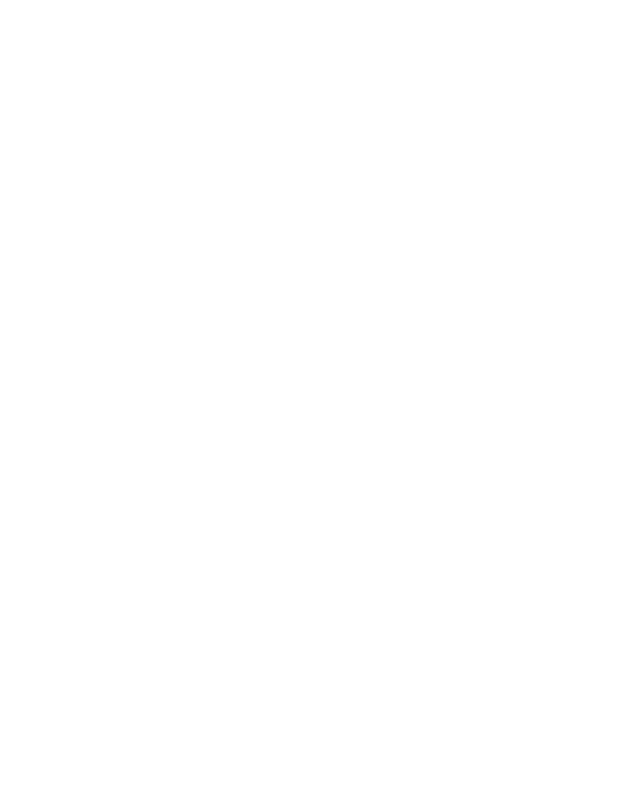
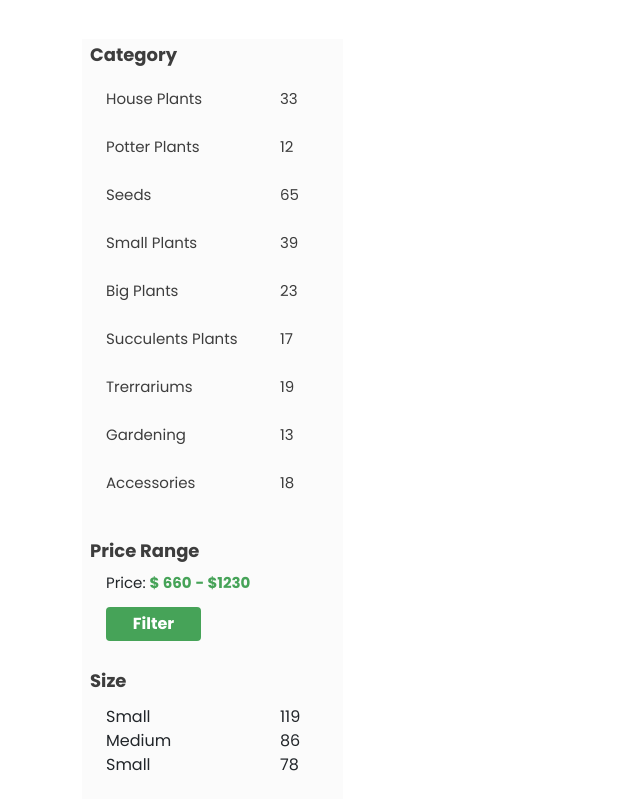
Before and after one commit to jobayerrahman93/ecommerce-greenshop, a React (Create React App) app: page / in a window 1280 px wide. Shown: the part 580-1379 px from the top of the page, without its empty margins (0-640 px from the left). Before the commit the page ends 800 px from the top, so only its background shows below. Built offline with nearby package versions, Linux system fonts and the light colour scheme.

Commit message:
left-category

```diff
--- a/src/Sections/HomeSection/ProductSection.css
+++ b/src/Sections/HomeSection/ProductSection.css
@@ -0,0 +1,43 @@
+.category-title {
+  font-weight: 700;
+  font-size: 18px;
+  line-height: 16px;
+  color: var(--blackish-color);
+}
+
+.product-section {
+  margin-top: 40px;
+  min-height: 200vh;
+}
+
+.category-filter {
+  background: #fbfbfb;
+}
+
+.product-category-item h6 {
+  font-weight: 400;
+  font-size: 15px;
+  line-height: 40px;
+  /* or 267% */
+
+  color: var(--blackish-color);
+}
+
+.filter-btn {
+  background-color: var(--primary-color);
+  color: #fff;
+  width: 40%;
+  font-weight: 700;
+  font-size: 16px;
+  line-height: 20px;
+}
+
+.price-range p {
+  font-weight: 400;
+  font-size: 15px;
+  line-height: 16px;
+}
+.price-range span {
+  color: var(--primary-color);
+  font-weight: 700;
+}
--- a/src/Sections/HomeSection/ProductSection.jsx
+++ b/src/Sections/HomeSection/ProductSection.jsx
@@ -1,10 +1,138 @@
 import React from 'react';
+import discountImg from '../../img/discount-banner.png';
 import './ProductSection.css';
 
 const ProductSection = () => {
     return (
         <>
 
+            <div className="container product-section">
+                <div className="row">
+                    <div className="col-lg-3">
+                        <div className="category-filter">
+                            <h6 className='category-title p-2'>Category</h6>
+                            <div className="product-category-item ms-4">
+                                <div className="row">
+                                    <div className="col-lg-8">
+                                        <h6>House Plants</h6>
+                                    </div>
+                                    <div className="col-lg-4">
+                                        <h6>33</h6>
+                                    </div>
+                                </div>
+                                <div className="row">
+                                    <div className="col-lg-8">
+                                        <h6>Potter Plants</h6>
+                                    </div>
+                                    <div className="col-lg-4">
+                                        <h6>12</h6>
+                                    </div>
+                                </div>
+                                <div className="row">
+                                    <div className="col-lg-8">
+                                        <h6>Seeds</h6>
+                                    </div>
+                                    <div className="col-lg-4">
+                                        <h6>65</h6>
+                                    </div>
+                                </div>
+                                <div className="row">
+                                    <div className="col-lg-8">
+                                        <h6>Small Plants</h6>
+                                    </div>
+                                    <div className="col-lg-4">
+                                        <h6>39</h6>
+                                    </div>
+                                </div>
+                                <div className="row">
+                                    <div className="col-lg-8">
+                                        <h6>Big Plants</h6>
+                                    </div>
+                                    <div className="col-lg-4">
+                                        <h6>23</h6>
+                                    </div>
+                                </div>
+                                <div className="row">
+                                    <div className="col-lg-8">
+                                        <h6>Succulents Plants</h6>
+                                    </div>
+                                    <div className="col-lg-4">
+                                        <h6>17</h6>
+                                    </div>
+                                </div>
+                                <div className="row">
+                                    <div className="col-lg-8">
+                                        <h6>Trerrariums</h6>
+                                    </div>
+                                    <div className="col-lg-4">
+                                        <h6>19</h6>
+                                    </div>
+                                </div>
+                                <div className="row">
+                                    <div className="col-lg-8">
+                                        <h6>Gardening</h6>
+                                    </div>
+                                    <div className="col-lg-4">
+                                        <h6>13</h6>
+                                    </div>
+                                </div>
+                                <div className="row">
+                                    <div className="col-lg-8">
+                                        <h6>Accessories</h6>
+                                    </div>
+                                    <div className="col-lg-4">
+                                        <h6>18</h6>
+                                    </div>
+                                </div>
+                            </div>
+
+                            {/* price range */}
+
+                            <div className="price-range mt-4">
+                                <h6 className='category-title p-2'>Price Range</h6>
+                                <div className='ms-4'>
+
+                                    <p>Price: <span>$ 660</span> <span>- $1230</span> </p>
+
+                                    <button type='button' className='btn filter-btn '> Filter</button>
+                                </div>
+                            </div>
+
+
+                            {/* product size */}
+
+                            <div className="product-size mt-4">
+                                <h6 className="category-title p-2">Size</h6>
+
+                                <div className="product-size-items ms-4">
+                                    <div className="row">
+                                        <div className="col-lg-8">Small</div>
+                                        <div className="col-lg-4">119</div>
+                                    </div>
+                                    <div className="row">
+                                        <div className="col-lg-8">Medium</div>
+                                        <div className="col-lg-4">86</div>
+                                    </div>
+                                    <div className="row">
+                                        <div className="col-lg-8">Small</div>
+                                        <div className="col-lg-4">78</div>
+                                    </div>
+                                </div>
+                            </div>
+
+                            <div className="discount-banner mt-4">
+                                <img className='img-fluid' height="470" src={discountImg} alt="" />
+                            </div>
+
+                        </div>
+
+                    </div>
+                    <div className="col-lg-9">
+
+                    </div>
+                </div>
+            </div>
+
         </>
     );
 };
```
Also changed, not shown: src/img/discount-banner.png (added).
